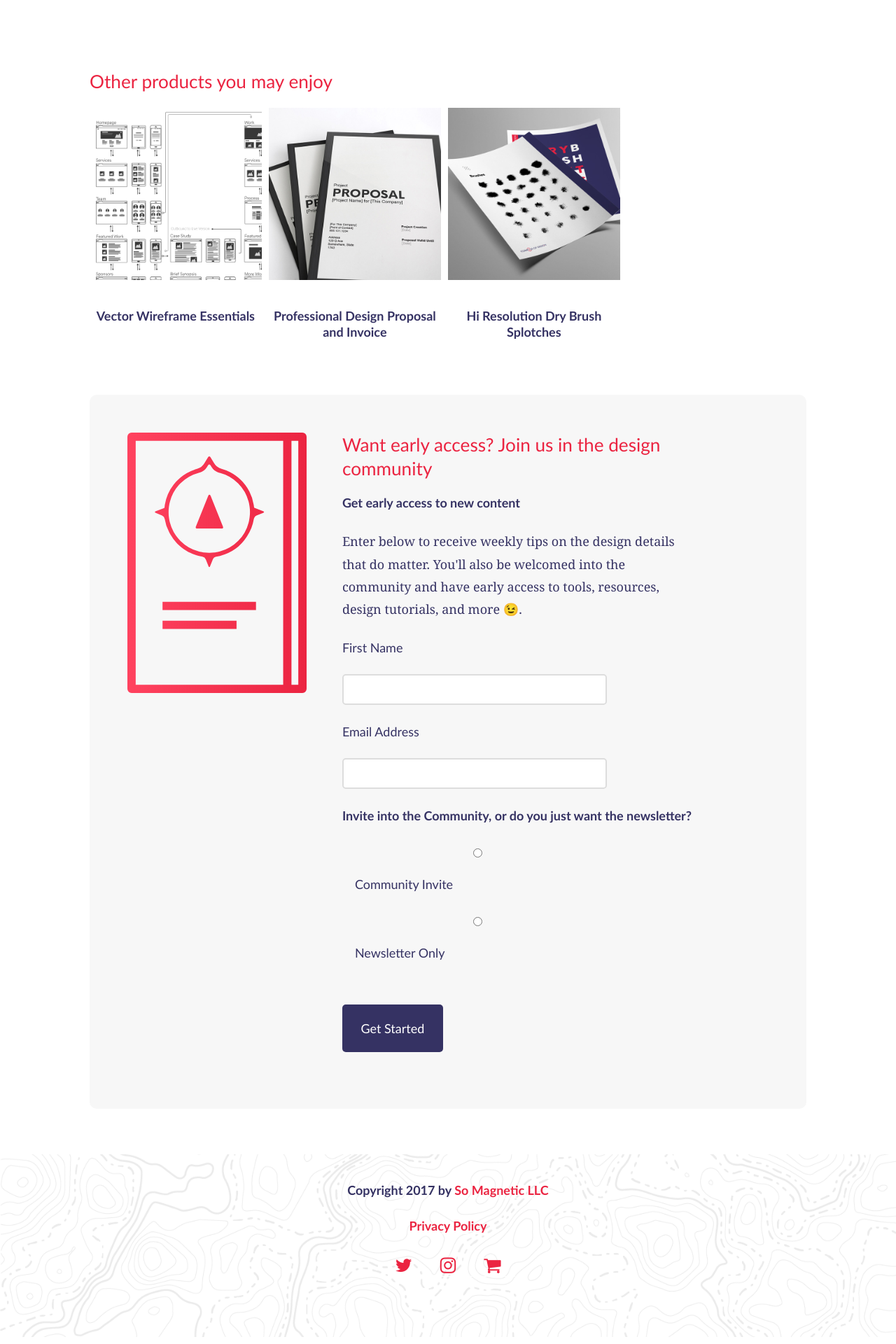
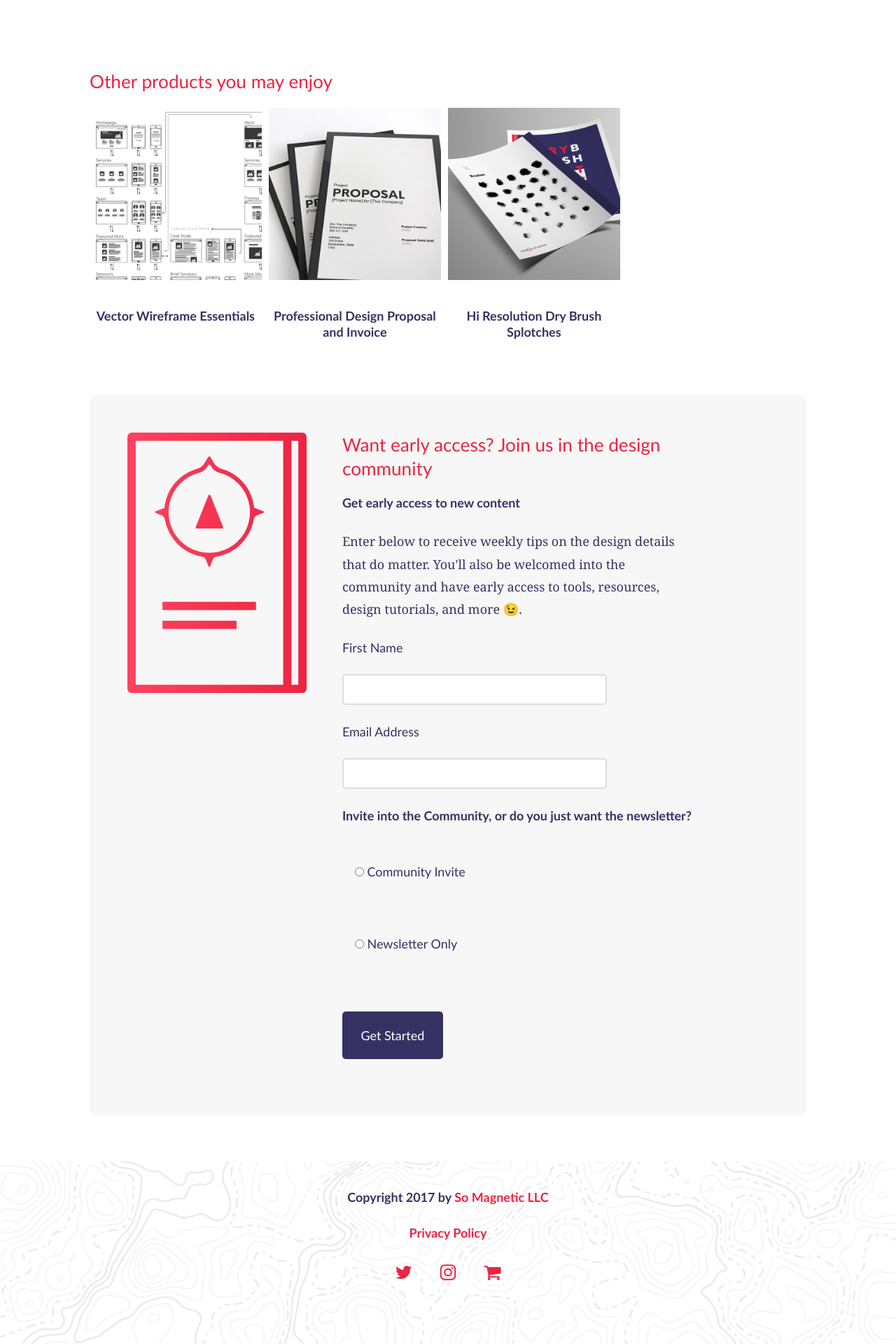
Before and after one commit to compassofdesign/site, a Jekyll site: the page built from _posts/products/2017-05-28-vector-topographic-maps.md, in a window 1280 px wide. Shown: the part 673-2593 px from the top of the page at 70% size. Built offline with Jekyll 4.4.1, drawn with Linux system fonts in a browser that asks for light colours; nearby versions of some CDN libraries.

Commit message:
Update mailchimp.html

```diff
--- a/_includes/mailchimp.html
+++ b/_includes/mailchimp.html
@@ -25,9 +25,9 @@
       </div>
       <div class="mc-field-group input-group">
         <strong>Invite into the Community, or do you just want the newsletter?</strong>
-        <ul><li><input type="radio" value="Community Invite" name="NVITEORLET" id="mce-NVITEORLET-0">
+        <ul><li><input type="radio" value="Community Invite" name="NVITEORLET" id="mce-NVITEORLET-0" class="checkbox">
           <label for="mce-NVITEORLET-0">Community Invite</label></li>
-          <li><input type="radio" value="Newsletter Only" name="NVITEORLET" id="mce-NVITEORLET-1">
+          <li><input type="radio" value="Newsletter Only" name="NVITEORLET" id="mce-NVITEORLET-1" class="checkbox">
             <label for="mce-NVITEORLET-1">Newsletter Only</label></li></ul>
       </div>
 
```
